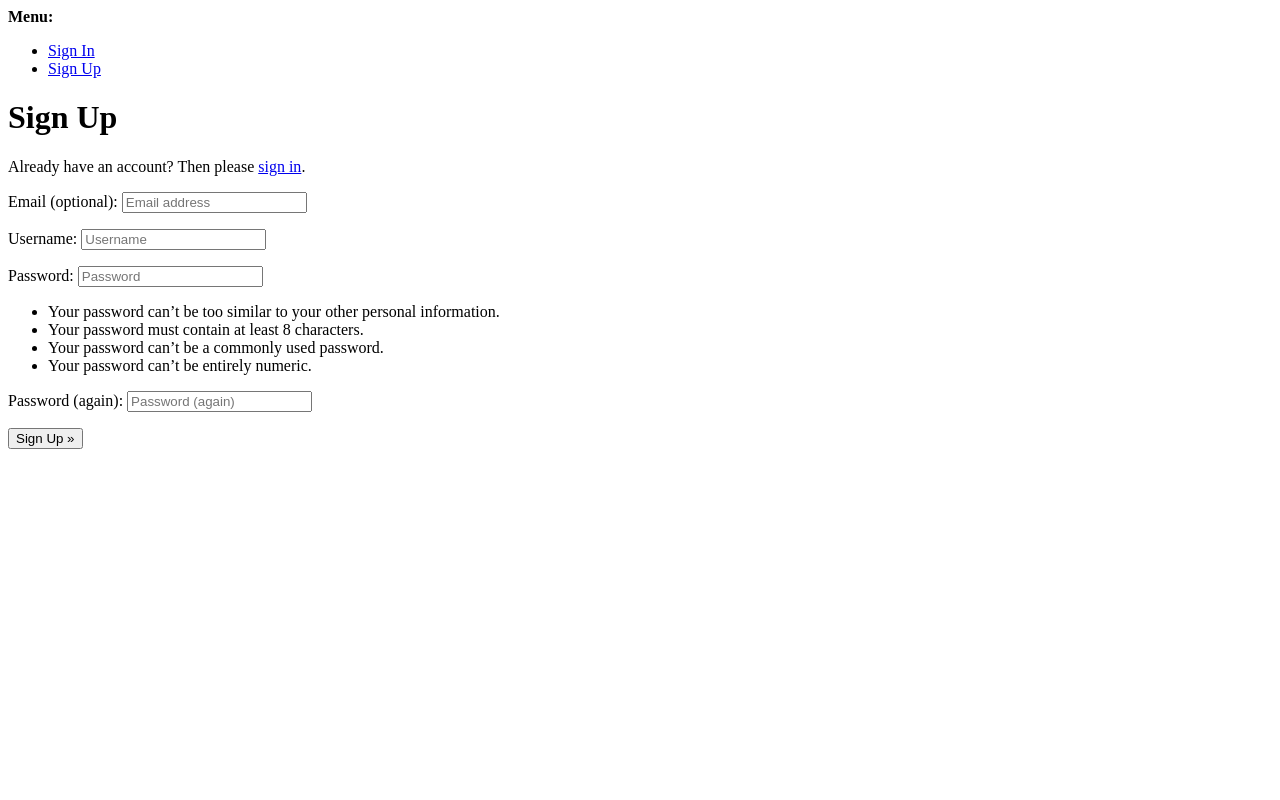
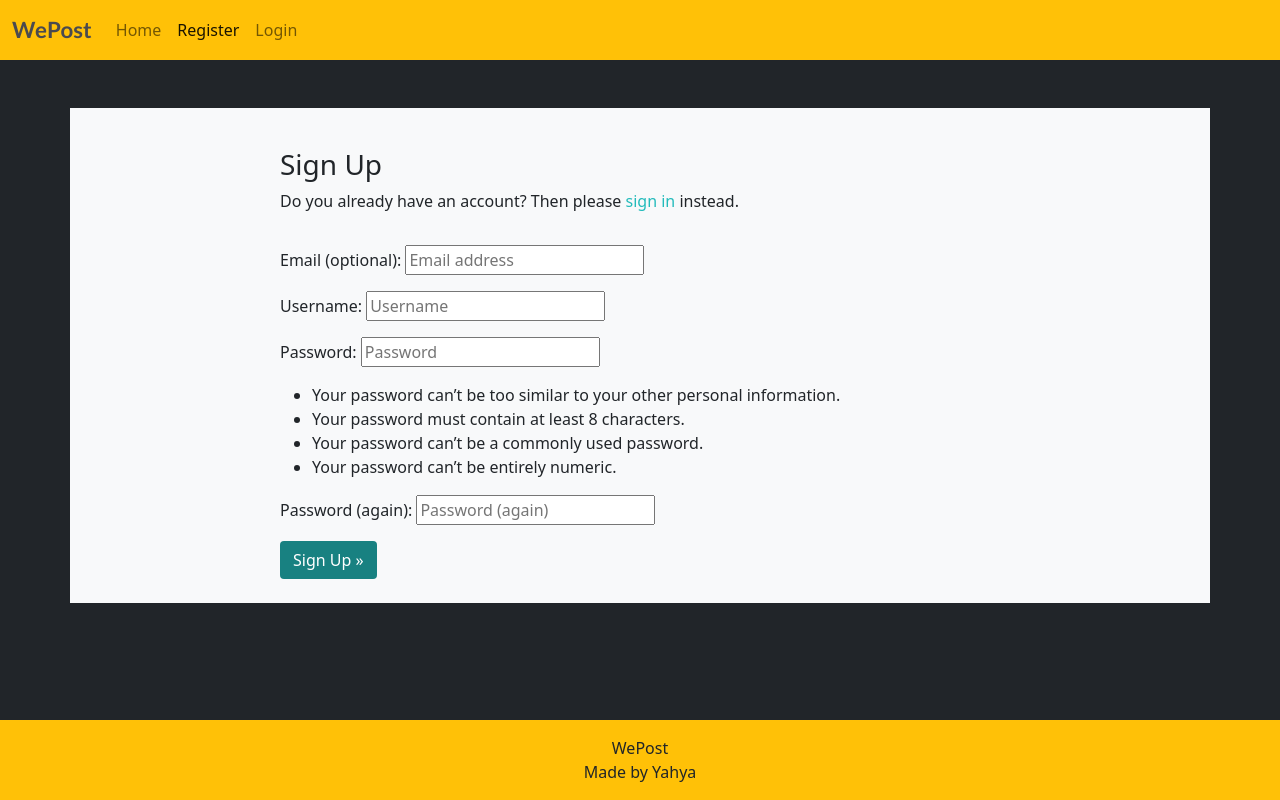
Before and after one commit to Yahya-H-Mohamed/Project-Portfolio-4-WePost, a Django app: page /accounts/signup/ in a window 1280 px wide. Run offline with Django 4.2, Linux system fonts and the light colour scheme.

Commit message:
add styling to the signup page to match the login and log out pages

```diff
--- a/templates/account/signup.html
+++ b/templates/account/signup.html
@@ -1,21 +1,35 @@
-{% extends "account/base.html" %}
+{% extends "base.html" %}
 
 {% load i18n %}
 
-{% block head_title %}{% trans "Signup" %}{% endblock head_title %}
+{% block head_title %}{% trans "Signup" %}{% endblock %}
 
 {% block content %}
-<h1>{% trans "Sign Up" %}</h1>
+<div class="container bg-light p-4 mt-5 mb-5">
+  <div class="row justify-content-center">
+    <div class="col-md-8 mt-3">
+      <h3>{% trans "Sign Up" %}</h3>
 
-<p>{% blocktrans %}Already have an account? Then please <a href="{{ login_url }}">sign in</a>.{% endblocktrans %}</p>
-
+      <p>{% blocktrans %}
+        Do you already have an account? Then please
+        <a class="link" href="{{ login_url }}">sign in</a>
+        instead.
+      {% endblocktrans %}</p>
+    </div>
+  </div>
+  <div class="row justify-content-center">
+    <div class="col-md-8 mt-3">
       <form class="signup" id="signup_form" method="post" action="{% url 'account_signup' %}">
         {% csrf_token %}
         {{ form.as_p }}
         {% if redirect_field_value %}
         <input type="hidden" name="{{ redirect_field_name }}" value="{{ redirect_field_value }}" />
         {% endif %}
-  <button type="submit">{% trans "Sign Up" %} &raquo;</button>
+        <button class="btn btn-signup" type="submit">
+          {% trans "Sign Up" %} &raquo;</button>
       </form>
+    </div>
+  </div>
+</div>
 
-{% endblock content %}
+{% endblock %}
```
Lines whose indentation alone changed are shown as unchanged.
